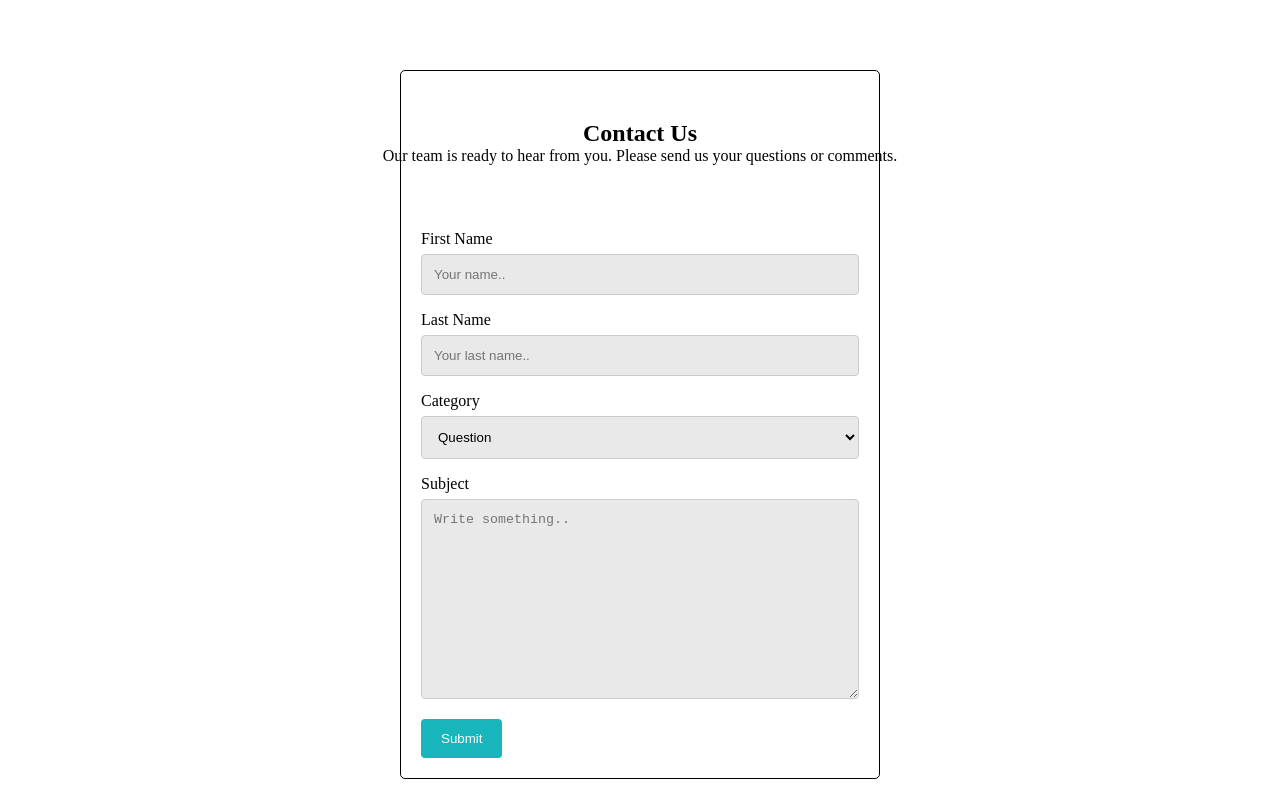
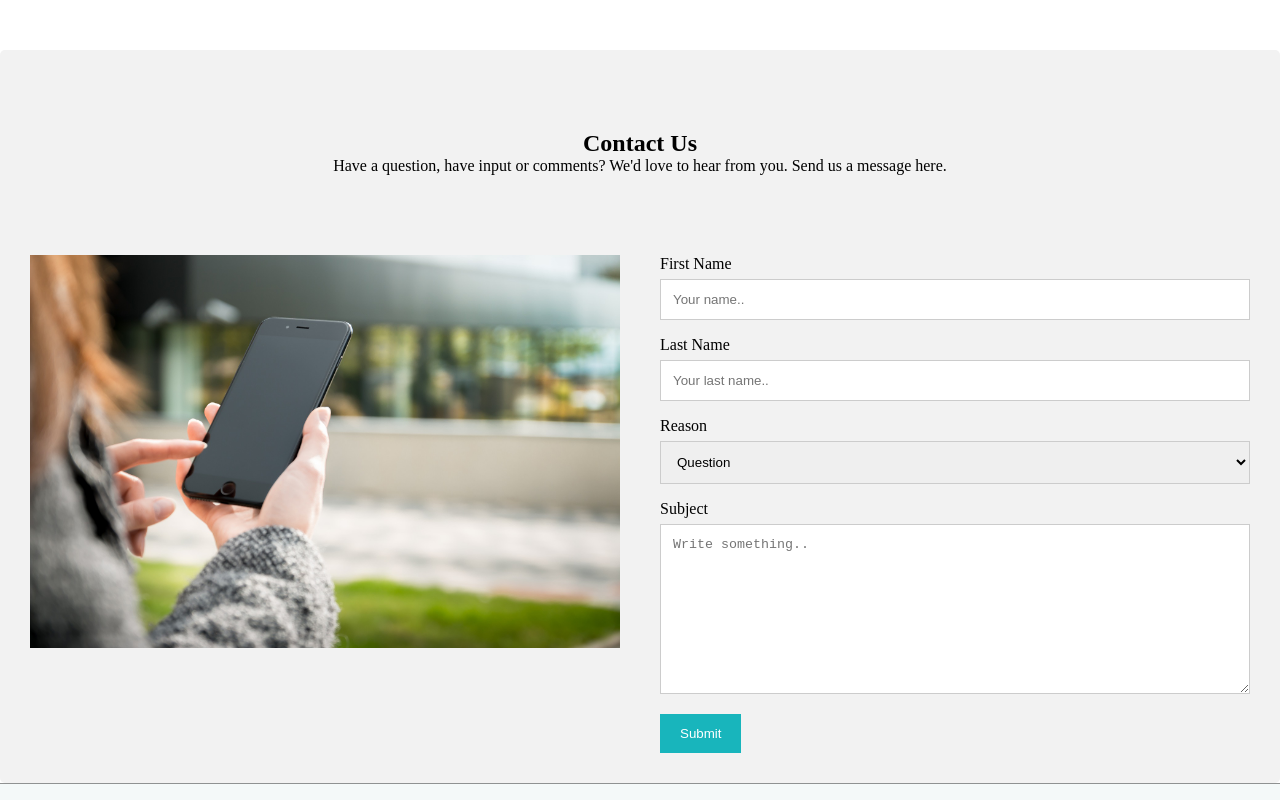
Before and after one commit to vgarcia1524/final-project, a plain HTML site: page contact.html in a window 1280 px wide. Shown: the part 860-1660 px from the top of the page. Drawn offline with Linux system fonts and the light colour scheme.

Commit message:
completed contact page, about page and other files

```diff
--- a/contact.html
+++ b/contact.html
@@ -49,43 +49,38 @@
 
 
 
-<!--------------HOW IT WORKS-------------------------->
-
-
-
-<section class="how-it-works" >
-<div class="titletop">
-    <h2>Contact Us </h2>
-    <p>Our team is ready to hear from you. Please send us your questions or comments.</p>
-</div>
+<!--------------Contact us-------------------------->
 
     <div class="container">
+        <div style="text-align:center">
+          <h2>Contact Us</h2>
+          <p>Have a question, have input or comments? We'd love to hear from you. Send us a message here.  </p>
+        </div>
+        <div class="row">
+          <div class="column">
+            <img src="./css/img/banner/girl with phone.jpg" style="width:100%">
+          </div>
+          <div class="column">
             <form action="./form.html">
-
               <label for="fname">First Name</label>
               <input type="text" id="fname" name="firstname" placeholder="Your name..">
-
               <label for="lname">Last Name</label>
               <input type="text" id="lname" name="lastname" placeholder="Your last name..">
-
-    <label for="category">Category</label>
-    <select id="category" name="category">
-
+              <label for="reason">Reason</label>
+              <select id="reason" name="reason">
                 <option value="question">Question</option>
                 <option value="comment">Comment</option>
                 <option value="vendor application">Vendor Application</option>
                 <option value="other">Other</option>
+              </select>
+              <label for="subject">Subject</label>
+              <textarea id="subject" name="subject" placeholder="Write something.." style="height:170px"></textarea>
+              <input type="submit" value="Submit">
+            </form>
+          </div>
+        </div>
+      </div>
 
-    </select>
-
-    <label for="subject">Subject</label>
-    <textarea id="subject" name="subject" placeholder="Write something.." style="height:200px"></textarea>
-
-    <input type="submit" value="Submit">
-
-  </form>
-
-</div>
 
 
 
--- a/css/contact.css
+++ b/css/contact.css
@@ -60,10 +60,11 @@ nav ul a li{
 }
 
 nav ul a li:hover{
-    background-color: cadetblue;
+    background-color: #d8dbdb;
 }
 nav ul a li:active{
-    background-color: brown;
+    background-color: #acb0b0;
+}
 }
 nav ul a{
     text-decoration: none;
@@ -115,62 +116,60 @@ main{
 
 /*----------------------CONTACT US FORM--------------------- */
 
-.titletop {
-    height: 100px;
-    width: 100%;
-   margin: 50px 0 10px 0px;
-   text-align: center;
-   display: inline-block;
-   float: left;
-   clear: left;
-   border: 0px solid black;
-
-   justify-content: center;
 
 
-}
-
-
-/* Style inputs with type="text", select elements and textareas */
+/* Style inputs */
 input[type=text], select, textarea {
     width: 100%;
     padding: 12px;
     border: 1px solid #ccc;
-    background-color: rgba(204, 204, 204, 0.436);
-    border-radius: 4px; /* Rounded borders */
-    box-sizing: border-box; /* Make sure that padding and width stays in place */
-    margin-top: 6px; /* Add a top margin */
-    margin-bottom: 16px; /* Bottom margin */
-    resize: vertical /* Allow the user to vertically resize the textarea (not horizontally) */
+    margin-top: 6px;
+    margin-bottom: 16px;
+    resize: vertical;
   }
 
-  /* Style the submit button with a specific background color etc */
   input[type=submit] {
     background-color: #18b5bc;
-    color: rgb(255, 255, 255);
+    color: white;
     padding: 12px 20px;
     border: none;
-    border-radius: 4px;
     cursor: pointer;
   }
 
-  /* When moving the mouse over the submit button, add a darker green color */
   input[type=submit]:hover {
-    background-color: #128d93;
+    background-color: #119097;
   }
 
-
-  /* Add a background color and some padding around the form */
+  /* Style the container/contact section */
   .container {
     border-radius: 5px;
-    background-color: white;
-    padding: 20px ;
-    padding-bottom: 20px;
-    margin: 20px 400px 20px 400px;
-    border: 1px solid black;
-
+    background-color: #f2f2f2;
+    padding: 10px;
+    padding-top: 80px;
   }
 
+  /* Create two columns that float next to eachother */
+  .column {
+    float: left;
+    width: 50%;
+    margin-top: 60px;
+    padding: 20px;
+  }
+
+  /* Clear floats after the columns */
+  .row:after {
+    content: "";
+    display: table;
+    clear: both;
+  }
+
+  /* Responsive layout - when the screen is less than 600px wide, make the two columns stack on top of each other instead of next to each other */
+  @media screen and (max-width: 600px) {
+    .column, input[type=submit] {
+      width: 100%;
+      margin-top: 0;
+    }
+  }
 
 
 /*-----------footer------------ */
@@ -179,7 +178,7 @@ input[type=text], select, textarea {
     height: 300px;
     width: 100%;
     background-color: #f4f9f9;
-    margin-top: 80px;
+
 }
 
 
```
Also changed, not shown: about.html (+4 -4 lines), css/about.css (+3 -5 lines), css/style.css (+2 -5 lines), css/img/banner/contact us banner with icons.jpg (added), css/img/banner/denise.jpeg (added), css/img/banner/girl with phone.jpg (added), 1 other file. Lines whose indentation alone changed are shown as unchanged.
